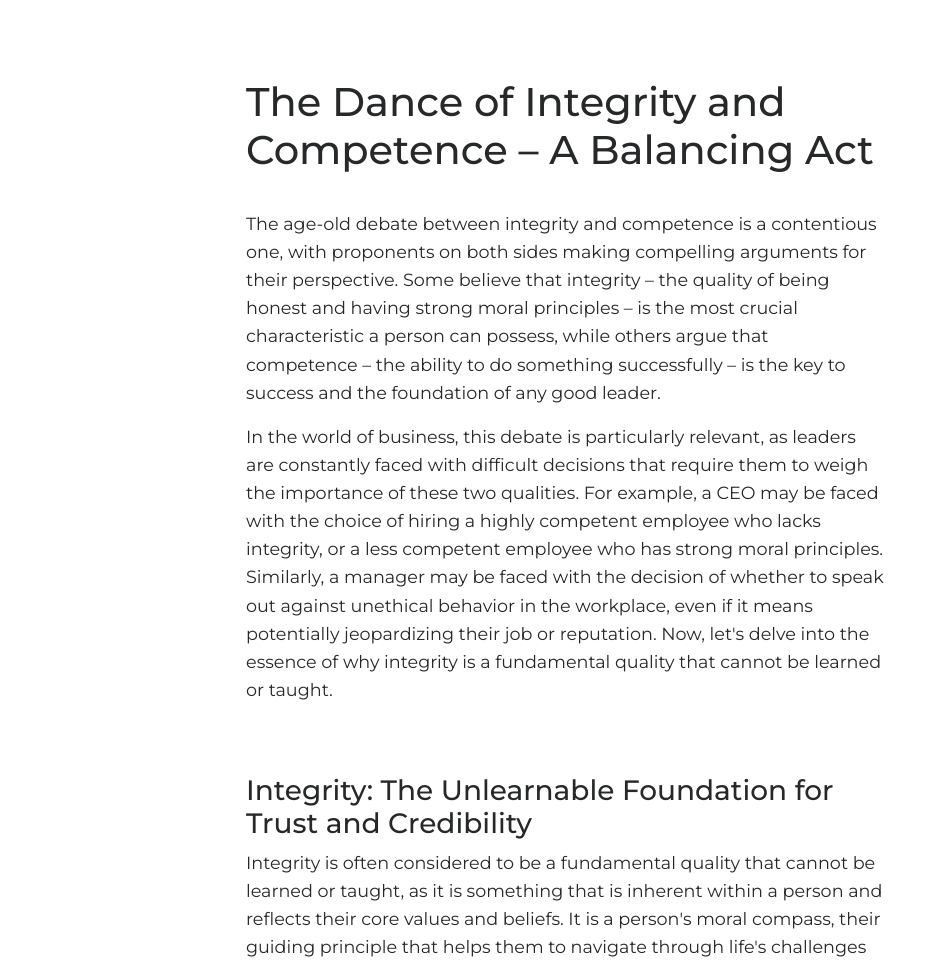
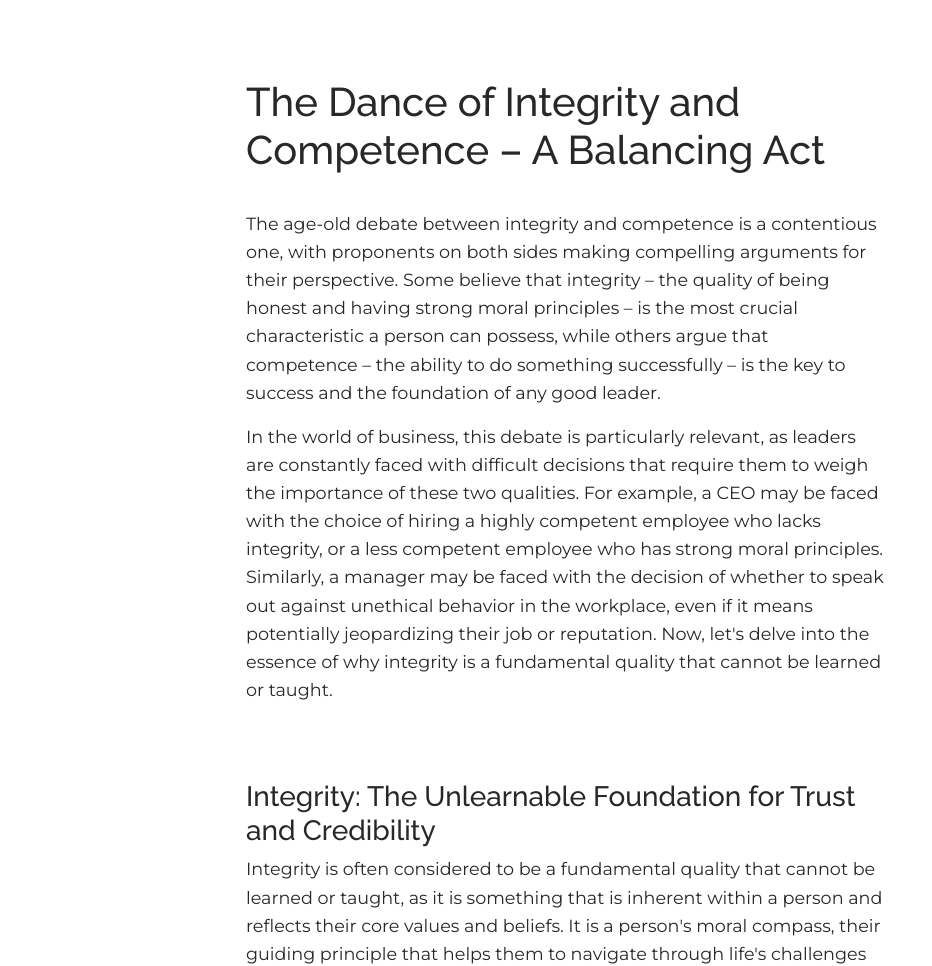
Before and after one commit to writerabhishek/writerabhishek.github.io, a plain HTML site: page articles/integrity-and-competence.html in a window 1280 px wide. Shown: the top 966 px of the page, 75-1007 px from the left. Drawn offline with Linux system fonts and the light colour scheme; files that its build step writes are made by us from their sources; files whose address does not match are found by name.

Commit message:
Update article.css

```diff
--- a/assets/css/article.css
+++ b/assets/css/article.css
@@ -10,9 +10,8 @@ h1{
 /*  background: url(https://s3-us-west-2.amazonaws.com/s.cdpn.io/4273/mountain-range.jpg) no-repeat;
   padding-top: 61.93333333%;
 /*  background-size: cover;*/
-  font-size: 2.5rem;
 
- font-family: 'Montserrat';
+
  margin-top: 7%;
 
 
@@ -21,9 +20,8 @@ h3{
 /*  background: url(https://s3-us-west-2.amazonaws.com/s.cdpn.io/4273/mountain-range.jpg) no-repeat;
   padding-top: 61.93333333%;
 /*  background-size: cover;*/
-margin-top: 4%;
-font-family: 'Montserrat';
-font-size: 1.75rem;
+margin-top: 5%;
+
 
 }
 
@@ -51,7 +49,7 @@ main {
   padding: 2rem 25%;
   line-height: 1.6;
 }
-@media all and (max-width: 400px) {
+/*@media all and (max-width: 400px) {
   main { padding: .7rem; }
 }
 
@@ -68,7 +66,7 @@ main {
 }
 
 @media (min-width: 1200px) {
-    html { font-size: 100%; }
+    html { font-size: 100%; }*/
 #outPopUp {
 /*  width: 30%;
   margin: 0 auto;*/
```
